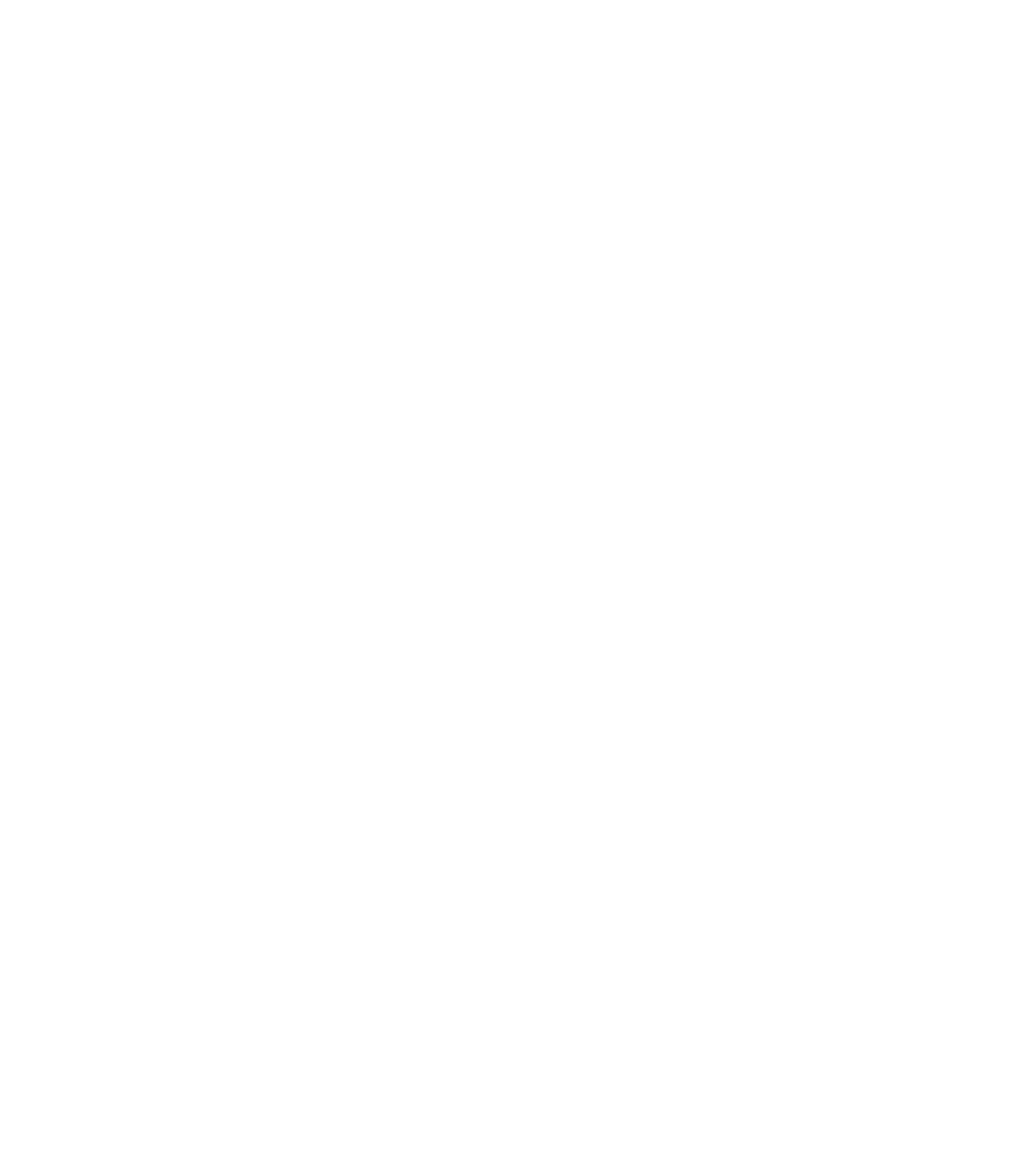
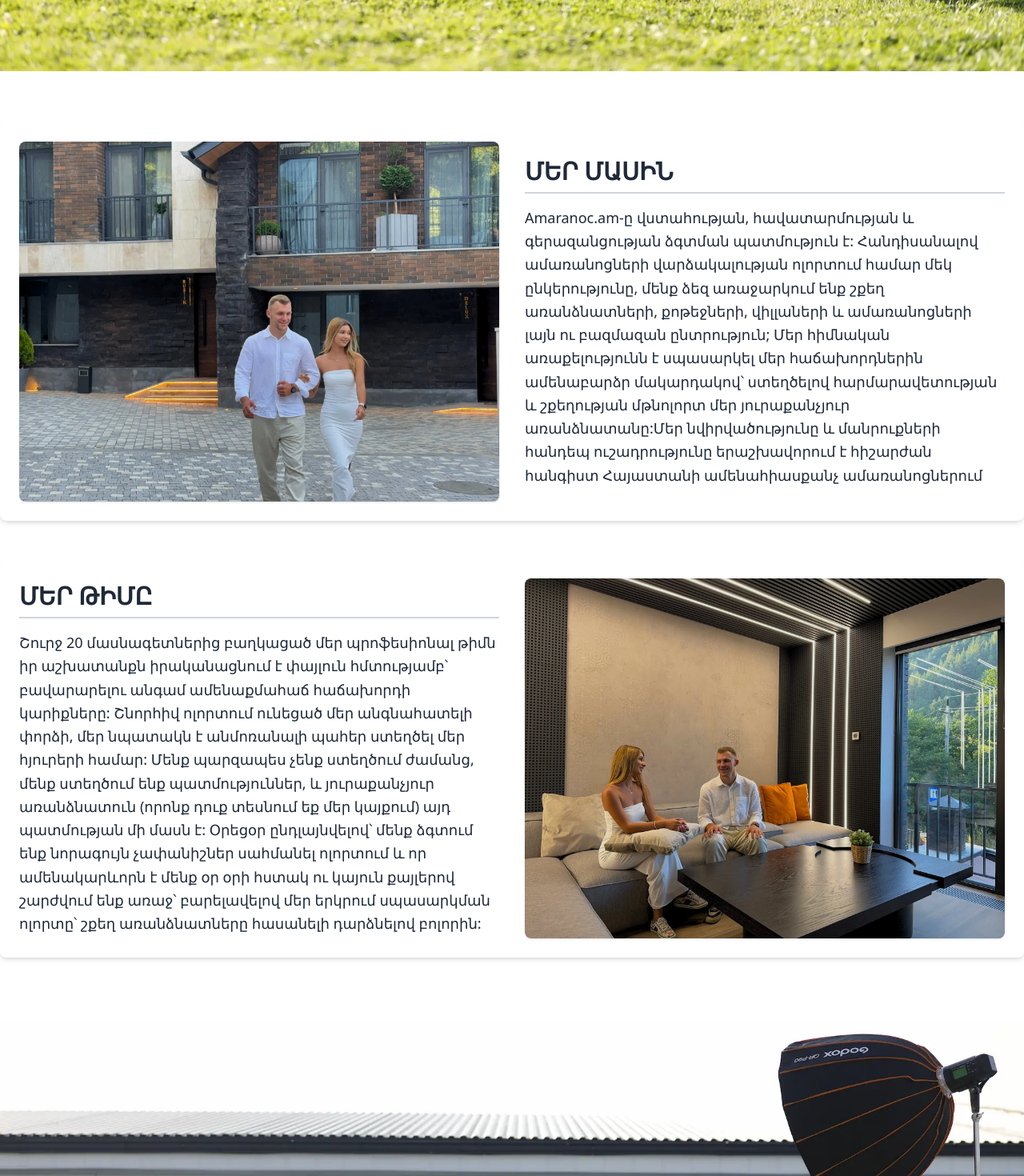
Before and after one commit to Art-Developper/AMARANOC, a React (Vite) app: page /about in a window 1280 px wide. Before the commit this address had no page. Shown: the part 840-2310 px from the top of the page at 80% size. Before the commit the page ends 800 px from the top, so only its background shows below. Built offline with nearby package versions, Linux system fonts and the light colour scheme; no server answers.

Commit message:
add AboutPage

```diff
--- a/src/App.jsx
+++ b/src/App.jsx
@@ -1,7 +1,7 @@
 import React from 'react';
 import { BrowserRouter, Routes, Route } from 'react-router-dom';
 import Home from './pages/HomePage';
-// import About from "./pages/AboutPage"
+import About from "./pages/AboutPage"
 import Login from './components/Login';
 
 function App() {
@@ -10,7 +10,7 @@
 
       <Routes>
         <Route path="/AMARANOC.git" element={<Home />} />
-        {/* <Route path="/about" element={<AboutPage />} /> */}
+        <Route path="/about" element={<About />} />
         <Route path='/login' element={<Login />} />
       </Routes>
     </BrowserRouter>
--- /dev/null
+++ b/src/components/AboutMission.jsx
@@ -0,0 +1,122 @@
+import React from 'react';
+import firstImg from '../assets/img/first_image.webp';
+import abUs from '../assets/img/about_us.webp';
+import team from '../assets/img/team.webp';
+import secondImg from '../assets/img/second.webp';
+import amaranoc from '../assets/img/amaranoc.webp';
+import marketing from '../assets/img/marketing.webp';
+import thirdImg from '../assets/img/third.webp';
+
+const AboutMission = () => {
+    return (
+        <>
+
+            <div className="w-full mb-8">
+                <img src={firstImg} alt="First Image" className="w-full h-auto object-cover" />
+            </div>
+
+
+            <div className="container mx-auto py-8">
+
+
+                <div className="flex flex-col md:flex-row items-center gap-8 mb-12 bg-white p-6 rounded-lg shadow-md">
+                    <div className="md:w-1/2">
+                        <img src={abUs} alt="About Us" className="w-full h-auto object-cover rounded-lg shadow-sm" />
+                    </div>
+                    <div className="md:w-1/2 text-gray-800">
+                        <h2 className="text-3xl font-bold mb-4 border-b-2 pb-2 border-gray-300">ՄԵՐ ՄԱՍԻՆ</h2>
+                        <p className="text-lg leading-relaxed">
+                            Amaranoc.am-ը վստահության, հավատարմության և գերազանցության ձգտման պատմություն է:
+                            Հանդիսանալով ամառանոցների վարձակալության ոլորտում համար մեկ ընկերությունը, մենք ձեզ
+                            առաջարկում ենք շքեղ առանձնատների, քոթեջների, վիլլաների և ամառանոցների լայն ու բազմազան
+                            ընտրություն; Մեր հիմնական առաքելությունն է սպասարկել մեր հաճախորդներին ամենաբարձր մակարդակով՝
+                            ստեղծելով հարմարավետության և շքեղության մթնոլորտ մեր յուրաքանչյուր առանձնատանը:Մեր նվիրվածությունը
+                            և մանրուքների հանդեպ ուշադրությունը երաշխավորում է հիշարժան հանգիստ Հայաստանի ամենահիասքանչ ամառանոցներում
+                        </p>
+                    </div>
+                </div>
+
+
+                <div className="flex flex-col md:flex-row-reverse items-center gap-8 mb-12 bg-white p-6 rounded-lg shadow-md">
+                    <div className="md:w-1/2">
+                        <img src={team} alt="Our Team" className="w-full h-auto object-cover rounded-lg shadow-sm" />
+                    </div>
+                    <div className="md:w-1/2 text-gray-800">
+                        <h2 className="text-3xl font-bold mb-4 border-b-2 pb-2 border-gray-300">ՄԵՐ ԹԻՄԸ</h2>
+                        <p className="text-lg leading-relaxed">
+                            Շուրջ 20 մասնագետներից բաղկացած մեր պրոֆեսիոնալ թիմն իր աշխատանքն
+                            իրականացնում է փայլուն հմտությամբ՝ բավարարելու անգամ ամենաքմահաճ
+                            հաճախորդի կարիքները: Շնորհիվ ոլորտում ունեցած մեր անգնահատելի փորձի,
+                            մեր նպատակն է անմոռանալի պահեր ստեղծել մեր հյուրերի համար:
+                            Մենք պարզապես չենք ստեղծում ժամանց, մենք ստեղծում ենք պատմություններ,
+                            և յուրաքանչյուր առանձնատուն (որոնք դուք տեսնում եք մեր կայքում) այդ
+                            պատմության մի մասն է: Օրեցօր ընդլայնվելով՝ մենք ձգտում ենք նորագույն
+                            չափանիշներ սահմանել ոլորտում և որ ամենակարևորն է մենք օր օրի հստակ ու
+                            կայուն քայլերով շարժվում ենք առաջ՝ բարելավելով մեր երկրում սպասարկման
+                            ոլորտը՝ շքեղ առանձնատները հասանելի դարձնելով բոլորին:
+                        </p>
+                    </div>
+                </div>
+
+            </div>
+
+
+            <div className="w-full mb-8">
+                <img src={secondImg} alt="Second Image" className="w-full h-auto object-cover" />
+            </div>
+
+
+            <div className="container mx-auto py-8">
+
+
+                <div className="flex flex-col md:flex-row items-center gap-8 mb-12 bg-white p-6 rounded-lg shadow-md">
+                    <div className="md:w-1/2">
+                        <img src={amaranoc} alt="Amaranoc" className="w-full h-auto object-cover rounded-lg shadow-sm" />
+                    </div>
+                    <div className="md:w-1/2 text-gray-800">
+                        <h2 className="text-3xl font-bold mb-4 border-b-2 pb-2 border-gray-300">Ինչու համագործակցել amaranoc.am -ի հետ</h2>
+                        <p className="text-lg leading-relaxed">
+                            Amaranoc.am-ի ընտրությունը երաշխավորում է շքեղության, անհատականացված
+                            սպասարկման բարձր մակարդակ և իհարկե վստահության հիմքի վրա կառուցված
+                            կայուն համագործակցություն. Գերազանցության հանդեպ մեր բարձր ձգտումը
+                            և հավատարմությունը, էքսկլուզիվ առաջարկների լայն ընտրությունը և մեր
+                            յուրաքանչյուր հյուրի նախասիրությունների նկատմամբ մանրակրկիտ ուշադրությունը
+                            մեզ առանձնացնում են ոլորտում բոլորից՝ դարձնելով առաջատար; Մենք առաջարկում
+                            ենք որակ և ստեղծում ենք հարմարավետության բարձր զգացում, որոնք գերազանցում
+                            են ձեր բոլոր սպասելիքները; Մենք բարձր ենք գնահատում մեր գործընկերների և մեր
+                            հաճախորդների վստահությունը: Այդ վստահությունը մեր ընկերության հիմքն է:
+                            Մենք խորապես հակված ենք այն գաղափարին, որ մեր առանձնատներում անցկացրած յուրաքանչյուր պահը պետք է լինի առանձնահատուկ:
+                            Մեր գործընկերների և հաճախորդների վստահությունը մեր կարևորագույն արժեքն
+                            է, իսկ ամենաբարձր մակարդակով սպասարկումը մեր ընդհանուր նպատակը:
+                        </p>
+                    </div>
+                </div>
+
+
+                <div className="flex flex-col md:flex-row-reverse items-center gap-8 mb-12 bg-white p-6 rounded-lg shadow-md">
+                    <div className="md:w-1/2">
+                        <img src={marketing} alt="Marketing" className="w-full h-auto object-cover rounded-lg shadow-sm" />
+                    </div>
+                    <div className="md:w-1/2 text-gray-800">
+                        <h2 className="text-3xl font-bold mb-4 border-b-2 pb-2 border-gray-300">ՄԱՐՔԵԹԻՆԳ</h2>
+                        <p className="text-lg leading-relaxed">
+                            Amaranoc.am-ում մենք գիտակցում ենք մարքեթինգի առանցքային դերը ամառանոցների
+                            վարձակալության ոլորտում; Մեր ռազմավարական մարքեթինգային նախաձեռնությունները
+                            ներառում են էքսկլյուզիվ համագործակցություններ և շեշտադրում են մեր ամառանոցների
+                            եզակի առանձնահատկությունները. 10 մասնագետից բաղկացած մեր պրոֆեսիոնալ մարքեթինգի
+                            թիմը աշխատում է բարձր պատասխանատվությամբ և նվիրումով, որպեսզի դուք միշտ առաջինը
+                            տեղեկացված լինեք լավագույն առաջարկների մասին.
+                        </p>
+                    </div>
+                </div>
+            </div>
+
+
+            <div className="w-full">
+                <img src={thirdImg} alt="Third Image" className="w-full h-auto object-cover" />
+            </div>
+        </>
+    );
+}
+
+export default AboutMission;
--- a/src/pages/AboutPage.jsx
+++ b/src/pages/AboutPage.jsx
@@ -1,8 +1,18 @@
-// const About =()=>{
-//     return(
-//         <>
-//         </>
-//     )
-// }
+import Header from "../components/Header";
+import AboutMission from "../components/AboutMission";
+import Announcement from "../components/Announcement";
+import Footer from "../components/Footer";
 
-// export default About
+
+const About =()=>{
+    return(
+        <>
+            <Header/>
+            <AboutMission/>
+            <Announcement/>
+            <Footer/>
+        </>
+    )
+}
+
+export default About
```
